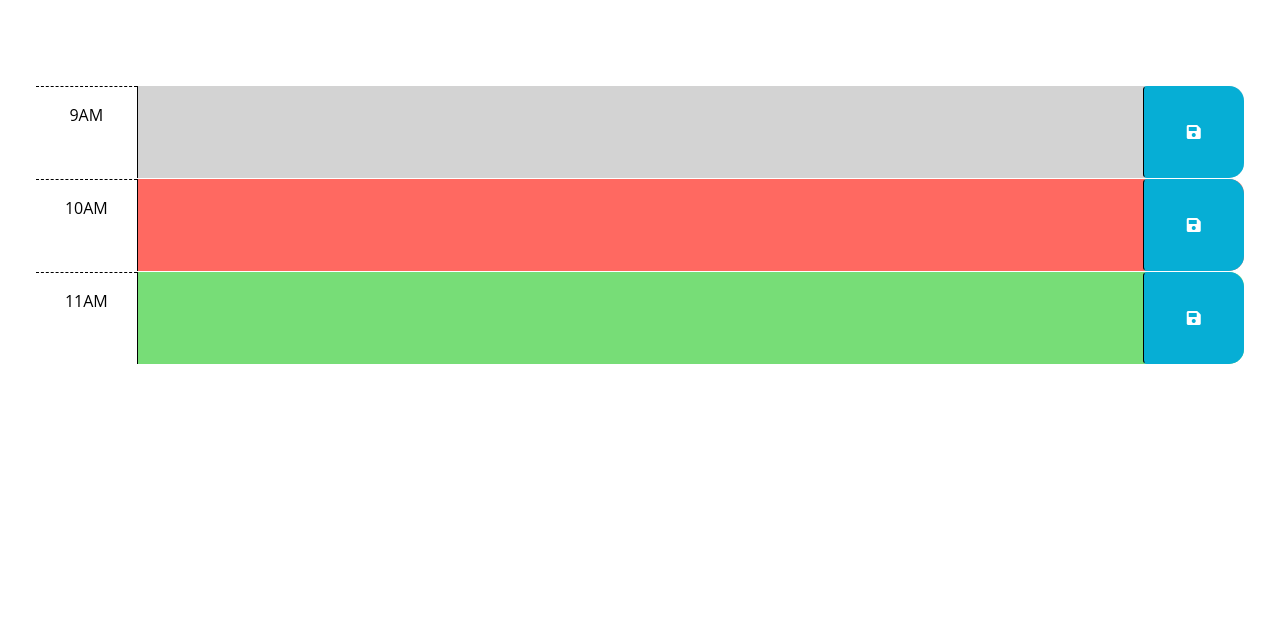
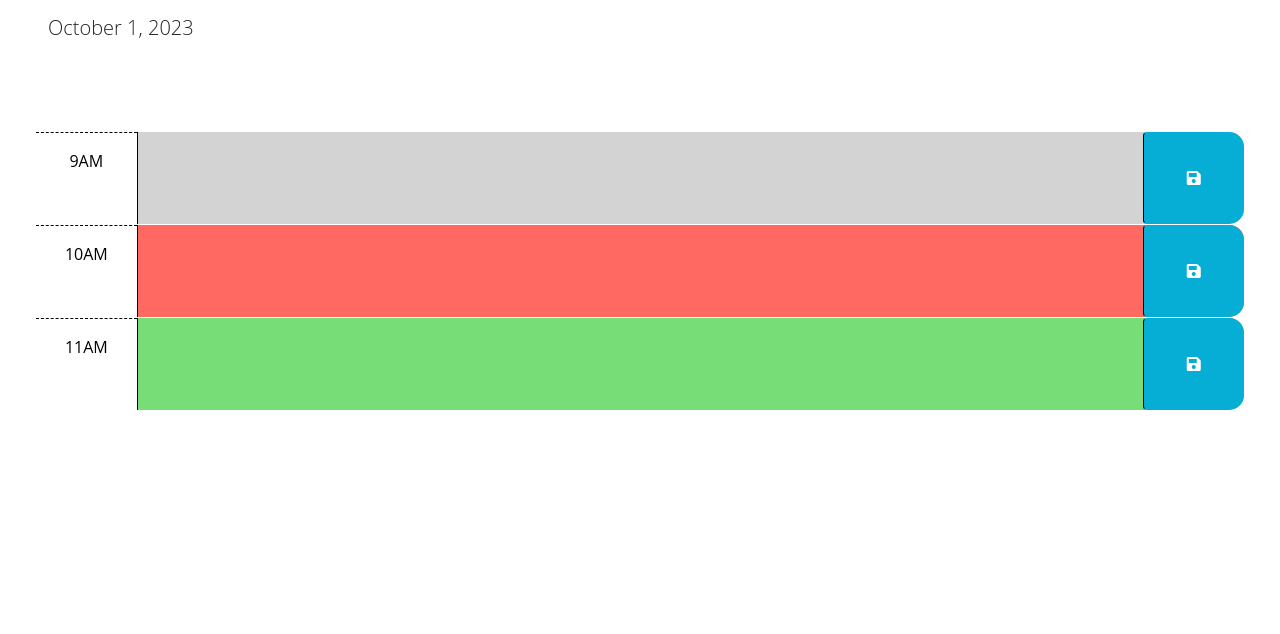
Before and after one commit to C-Johnson83/scheduler, a plain HTML site: page index.html in a window 1280 px wide. Shown: the part 166-800 px from the top of the page. Drawn offline with nearby package versions, Linux system fonts and the light colour scheme.

Commit message:
added current date in header

```diff
--- a/assets/js/script.js
+++ b/assets/js/script.js
@@ -2,6 +2,9 @@
 // the code isn't run until the browser has finished rendering all the elements
 // in the html.
 $(function () {
+  // Display the current date in the header
+  const currentDate = dayjs().format("MMMM D, YYYY");
+  $("#currentDay").text(currentDate);
   // TODO: Add a listener for click events on the save button. This code should
   // use the id in the containing time-block as a key to save the user input in
   // local storage. HINT: What does `this` reference in the click listener
--- a/index.html
+++ b/index.html
@@ -20,7 +20,7 @@
       href="https://fonts.googleapis.com/css2?family=Fira+Sans:wght@400;700&display=swap"
       rel="stylesheet"
     />
-    <link rel="reset" href="assets/css/reset.css" />
+    <!-- <link rel="reset" href="assets/css/reset.css" /> comment out for now -->
     <link rel="stylesheet" href="assets/css/style.css">
     <title>Work Day Scheduler</title>
   </head>
```
